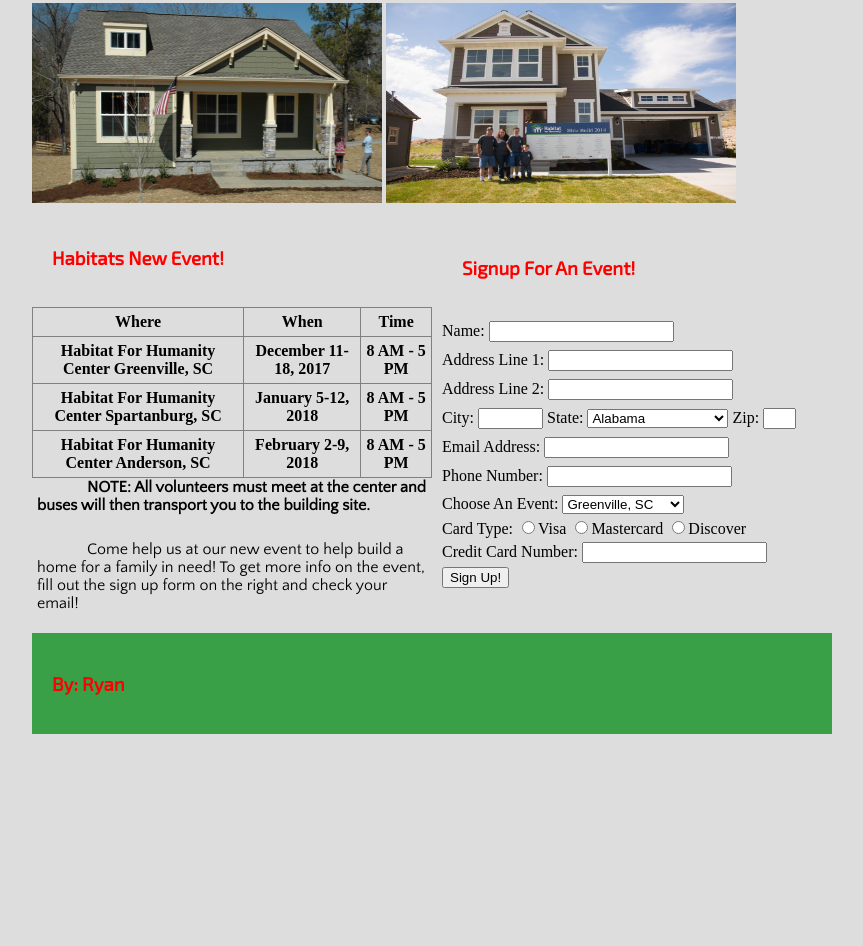
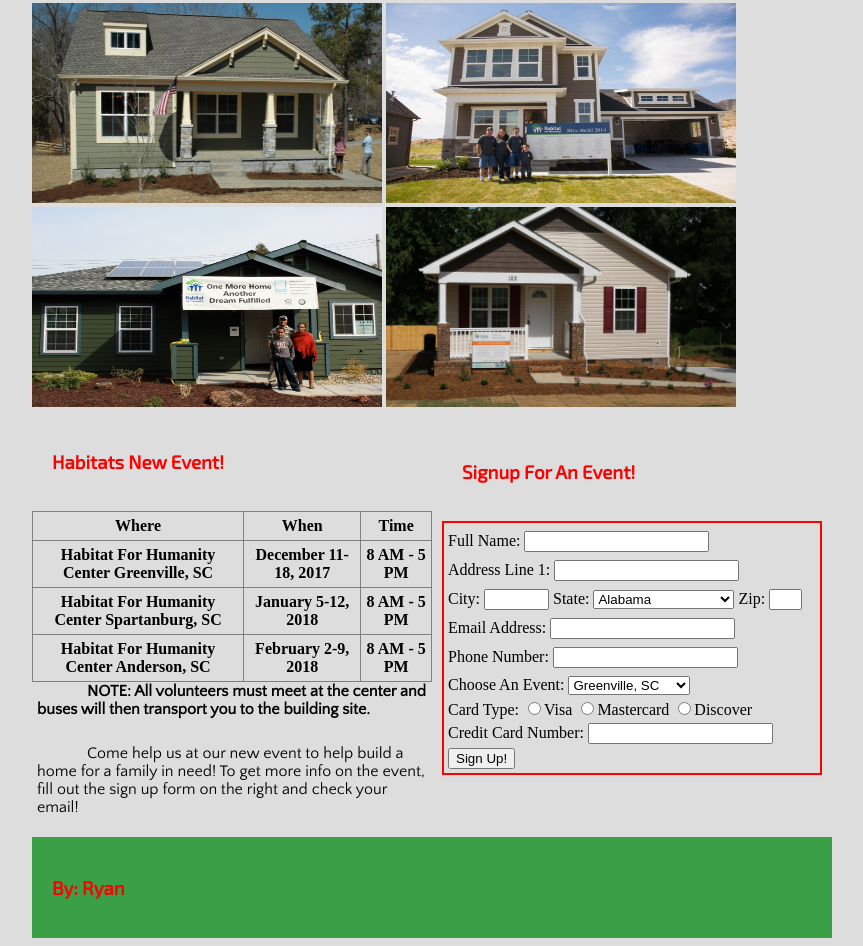
Before and after one commit to rjgithub02/charity-event-project, a plain HTML site: page index.html in a window 1280 px wide. Shown: the part 644-1590 px from the top of the page, without its empty margins (208-1071 px from the left). Before the commit the page ends 1386 px from the top, so only its background shows below. Drawn offline with Linux system fonts and the light colour scheme.

Commit message:
Add files via upload

```diff
--- a/index.html
+++ b/index.html
@@ -29,8 +29,10 @@
       volunteering for those who want to help. They also have ReStore buildings in which you can donate your old things.</p>
 
       <h3>Homes They Have Built</h3>
-      <img class="homes" src="Img/Home_one.jpg" alt="Tennessee, USA">
-      <img class="homes" src="Img/Home_two.jpg" caption="" alt="Utah, USA">
+        <img class="homes" src="Img/Home_one.jpg" alt="Tennessee, USA">
+        <img class="homes" src="Img/Home_two.jpg" alt="Utah, USA">
+        <img class="homes" src="Img/Home_three.jpg" alt="House">
+        <img class="homes" src="Img/Home_four.jpg" alt="SC, USA">
     </section>
 
     <section id="about">
@@ -64,16 +66,12 @@
     <section id="signup">
         <h3>Signup For An Event!</h3>
       <form action="thank_you.html" method="post">
-        <label for="name">Name: </label>
+        <label for="name">Full Name: </label>
         <input id="name" type="text" name="Name">
         <br>
 
         <label for="address">Address Line 1: </label>
-        <input id="address" type="text" name="Name">
-        <br>
-
-        <label for="address">Address Line 2: </label>
-        <input id="address" type="text" name="Name">
+        <input id="address" type="text" name="Name" required>
         <br>
 
         <label for="city">City: </label>
--- a/main.css
+++ b/main.css
@@ -70,10 +70,6 @@
   font-family: 'Exo 2', sans-serif;
 }
 
-main {
-
-}
-
 section {
     min-height: 300px;
 }
@@ -119,6 +115,12 @@
   padding: 10px;
 }
 
+form {
+  border: solid 2px;
+  border-color: red;
+  padding: 4px
+}
+
 input[type=text], select {
   margin: 4px 0;
 }
```
